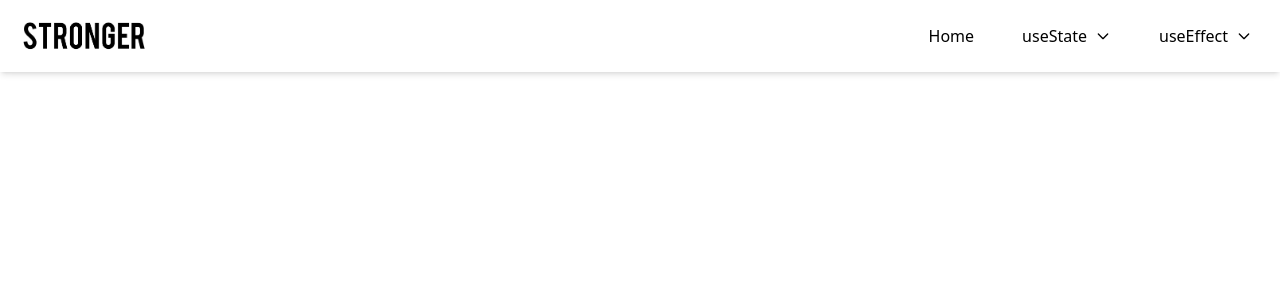
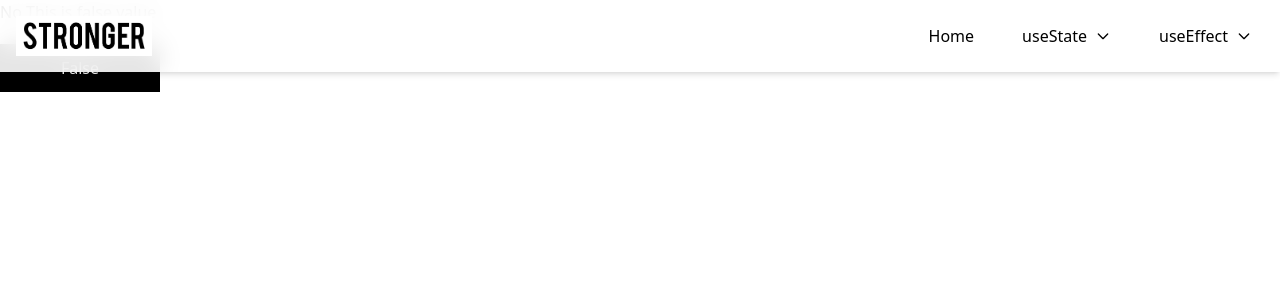
Before and after one commit to codesmashers31/myreact_team_strongers, a React (Vite) app: page /practice in a window 1280 px wide. Shown: the top 300 px of the page. Built offline with nearby package versions, Linux system fonts and the light colour scheme.

Commit message:
Filter completed

```diff
--- a/src/App.jsx
+++ b/src/App.jsx
@@ -8,6 +8,7 @@ import Question from './components/Question'
 import Landing from './pages/Landing'
 import UseEffect_Page from './components/UseEffect_Page'
 import UseEffectapiFetch from './components/UseEffectapiFetch'
+import Practice from './components/Practice'
 
 
 function App() {
@@ -15,6 +16,7 @@ function App() {
     <>
     <header className='mb-0'>
       <Navbar/>
+
     </header>
 
     <Routes>
@@ -24,6 +26,7 @@ function App() {
       <Route path='/part3' element={<Question/>}></Route>
       <Route path='/useeffect-basic' element={<UseEffect_Page/>}></Route>
       <Route path='/UseEffectapiFetch' element={<UseEffectapiFetch/>}></Route>
+      <Route path="/practice" element={<Practice/>}></Route>
     </Routes>
     </>
   )
--- /dev/null
+++ b/src/components/Practice.jsx
@@ -0,0 +1,30 @@
+import { useState } from "react";
+
+const Practice = ()=>{
+
+console.log('This is running!! Practice compoenents');
+
+const [text,setText] = useState(false);
+
+const handleclci = ()=>{
+
+//alert(text)
+
+setText(!text)
+
+
+}
+
+
+return (
+    <div className="flex justify-center flex-col">
+        <h1 className="mb-5">{   text ? "Yes This is value":"No This is false value"   }</h1>
+        <button className="bg-black p-3 text-white w-40" onClick={handleclci}>{   text ? "True":"False"   }</button>
+    </div>
+)
+
+
+}
+
+
+export default Practice
--- a/src/components/UseEffectapiFetch.jsx
+++ b/src/components/UseEffectapiFetch.jsx
@@ -1,6 +1,10 @@
+
 import { useEffect, useState } from "react";
 
 
+
+
+// SkeletonCard for Loading
 const SkeletonCard = () => (
   <div className="bg-gray-200 animate-pulse rounded-2xl overflow-hidden flex flex-col">
     <div className="h-56 w-full bg-gray-300"></div>
@@ -15,40 +19,43 @@ const SkeletonCard = () => (
   </div>
 );
 
+
+// Create A component called useEffecrapiFetch
+
 const UseEffectapiFetch = () => {
+
+  // Create a state for fetching product handling.
 
   const [product, setProduct] = useState([]);
 
+  // When we need a loading while we fetch the datas form the Api.
+
   const [loading, setLoading] = useState(true);
 
-  const [search,setSearch] = useState("");
+  // Search the product need for Input values
+
+  const [search, setSearch] = useState("");
+
+// Brand needed to take the brand value for handling brand filter
+  const [brand, setBrand] = useState("");
 
 
+  // price fillter for handilng so create the state
+  const [price, setPrice] = useState("");
+
+  // Fetch methods for Api calling
 
 
   // useEffect(()=>{
-
-
   // fetch("https://dummyjson.com/products")
   // .then((res)=>res.json())
   // .then((data)=>setProduct(data.products))
   // .catch((err)=>console.log(err));
-
   // },[])
 
   // useEffect() - Hook Function
   // inside function insert callback function as a parameter - ()=>{}
   // , to spilt for depantance []
-
-
-
-
-
-
-
-
-
-
 
   // useEffect(() => {
   //   setLoading(true);
@@ -65,55 +72,91 @@ const UseEffectapiFetch = () => {
 
 
   // async fetch process
+  //  for When we enetr the website the function is triggers
+  useEffect(() => {
 
-  useEffect(()=>{
+    const fetchProducts = async () => {
 
-    const fetchProducts = async ()=>{
-
-
+    //  when the function is called forst step the loading for showing the correct info
       setLoading(true);
 
-
-     try{
-
+      // try catch methods for Handling error
+      try {
+      //  fetch API
         const res = await fetch("https://dummyjson.com/products?limit=10");
+        // Json Parse - Normal json string -> java script object convertion.
         const data = await res.json();
 
+        // Parsed data to store the Product values
         setProduct(data.products);
         //console.log('This is res data',product.title);
 
-     }catch(err){
+      } catch (err) {
 
-       console.error("Sommeting error",err.message);
+        console.error("Sommeting error", err.message);
 
 
       }
-     finally{
+      finally {
+        // when the datas come the loading is off
         setLoading(false);
       }
 
     }
 
-
+    // call the function for running
     fetchProducts();
 
-  },[]);
+  }, []);
 
 
-
-  const searchIdems = (e)=>{
+// searchIdems function is to take the vlaues and store into the serch variable
+  const searchIdems = (e) => {
 
     setSearch(e.target.value);
 
   }
 
-   const filteredproducts =  product.filter((prod)=>prod.title.toLowerCase().includes(search.toLowerCase()));
+
 
   //console.log(filteredproducts);
 
 
 
   //filteredproducts();
+
+  // to showing the Branding names for i use the array methods to take the brand names saparatly
+  const brandOption = product.map((p) => p.brand);
+
+  //console.log(brandOption);
+
+  // we create a let variable for re assinging bcoz we need to showing the same datas in the product list
+  let filteredproducts = product;
+
+  //console.log(filteredproducts);
+  // Condtion when the loading is Completed to shoiwng the all datas
+  if (!loading) {
+
+    filteredproducts = filteredproducts.filter((prod) => prod.title.toLowerCase().includes(search.toLowerCase()))
+
+  }
+// Brand to fileter the values
+  if (brand) {
+
+    filteredproducts = filteredproducts.filter((p) => p.brand === brand);
+
+  }
+// Price is low to fileter the values
+  if (price === "low") {
+    filteredproducts = filteredproducts.slice().sort((a, b) => a.price - b.price);
+
+
+// Price to high fileter the values
+  } else if (price === "high") {
+    filteredproducts = filteredproducts.slice().sort((a, b) => b.price - a.price);
+  }
+
+
 
   return (
     <>
@@ -123,30 +166,23 @@ fetchProducts();
         </h2>
 
         <div className="mb-8 flex justify-between p-3 gap-4">
-        <input type="text" className="p-3 w-full max-w-md border rounded-2xl focus:outline focus:ring-2 focus:ring-black"
-         placeholder="Search Product you want" onChange={searchIdems} />
+          <input type="text" value={search} className="p-3 w-full max-w-md border rounded-2xl focus:outline focus:ring-2 focus:ring-black"
+            placeholder="Search Product you want" onChange={searchIdems} disabled={loading} />
 
-           <select name="" id="" className="p-2 w-full max-w-md rounded-2xl border focus:ring-2 focus:outline focus:ring-black">
-          <option value="" disabled selected>Brand Name</option>
-          <option value=""  >F1</option>
-           <option value=""  >F2</option>
+          <select name="" id="" value={brand} onChange={(e) => setBrand(e.target.value)} disabled={loading} className="p-2 w-full max-w-md rounded-2xl border focus:ring-2 focus:outline focus:ring-black">
+            <option value="" >All Brand Name</option>
 
+            {brandOption.map((b) => (
+              <option value={b} key={b}>{b}</option>
+            ))}
           </select>
-         <select name="" id="" className="p-2 w-full max-w-md rounded-2xl border focus:ring-2 focus:outline focus:ring-black">
-          <option value="" disabled selected>Select One</option>
-          <option value=""  >Low Price</option>
-           <option value=""  >High price</option>
+          <select value={price} onChange={(e) => setPrice(e.target.value)} disabled={loading} className="p-2 w-full max-w-md rounded-2xl border focus:ring-2 focus:outline focus:ring-black">
+            <option value="">Sort by Price</option>
+            <option value="low">Low Price</option>
+            <option value="high">High price</option>
 
           </select>
         </div>
-
-
-
-
-
-
-
-
 
 
         {/* Grid layout */}
```
Lines whose indentation alone changed are shown as unchanged.
